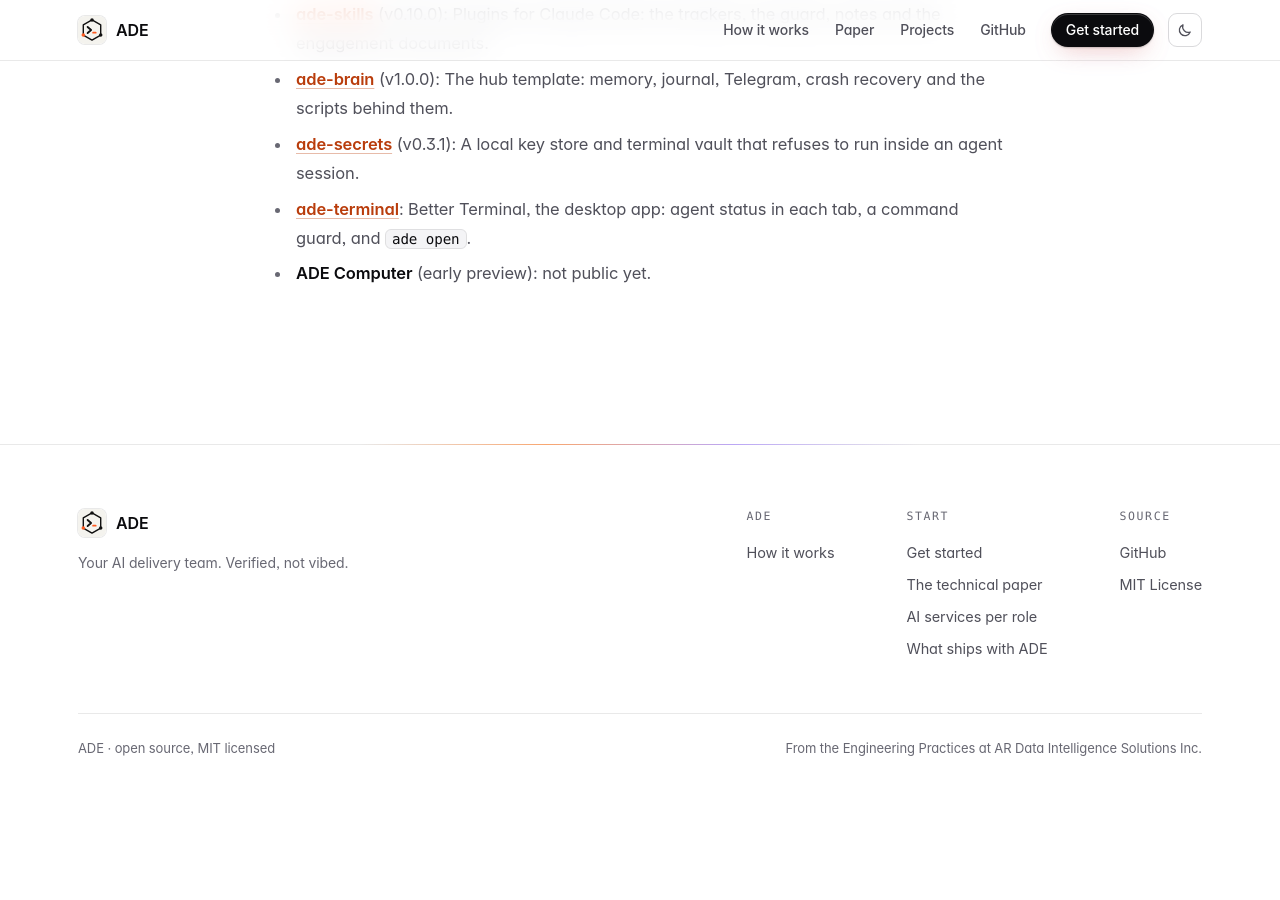
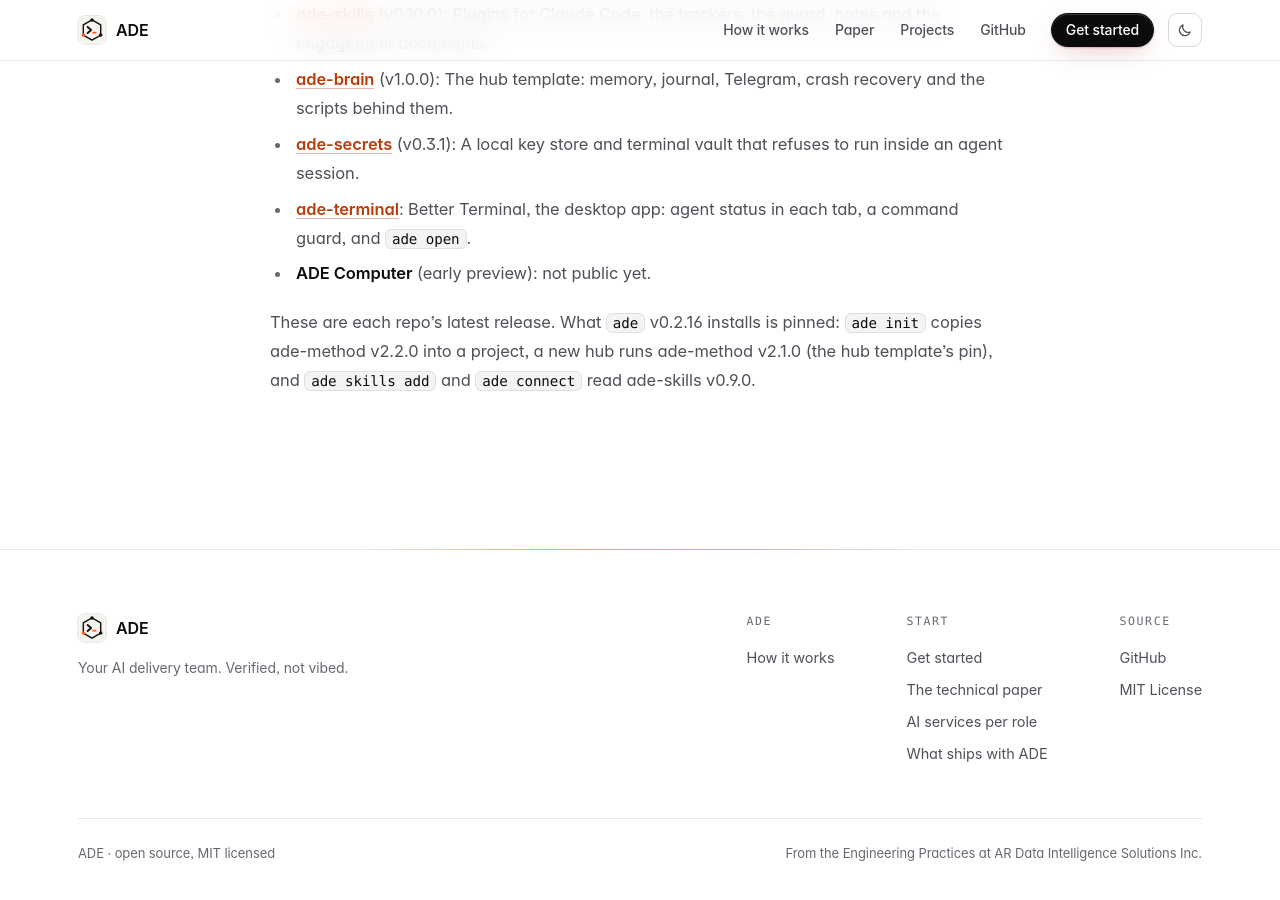
Before and after one commit to better-ade/ade-website, a Jekyll site: the page built from site/get-started.md, in a window 1280 px wide and 900 px high, scrolled down 3626 px. Built offline with Jekyll 4.4.1, drawn with Linux system fonts in a browser that asks for light colours; before the commit the page ends 4421 px from its top, so only the background shows below that.

Commit message:
docs(site): what ade v0.2.16 pins, and --owner in the bin/init example
Overview
Get started listed each repo's latest release, which a reader could take for what ade installs: ade v0.2.16
copies ade-method v2.2.0 into a project, a new hub runs ade-method v2.1.0, and ade skills add / ade connect read
ade-skills v0.9.0 (latest v0.10.0). The home page's bin/init example left out --owner, which bin/init asks for.
Owner request: "update all readme.md and the site if needed".

Implementation details
- site/_data/pins.yml: ade_method, hub_method and ade_skills, the pins of the released ade and the hub template.
- Get started, after "What ships with ADE": one paragraph saying those are latest releases and naming the pins.
- Home page, "Pick who it is": the bin/init example gains --owner "your name".
- tests/siteTruth.test.ts: pins.yml must equal ade-cli's ADE_METHOD_REF and ADE_SKILLS_REF defaults and ade-brain's
  method_pin, and the page must name them.

Verification
- scripts/fetch-installers.sh site && bundle exec jekyll build -s site -d _site --strict_front_matter; npm test:
  Test Files 19 passed (19), Tests 214 passed (214) (builder run, repos/ cloned from each repo's main).
- The gate for Done is the reviewer's run.

Definition of Done
- [x] the new claim is held by a truth test
- [ ] verification command passes, run by the reviewer
- [x] within the story (site pages and their test)
- [x] no new shared contract

Related
- docs refresh with ade-brain (README) and ade-cli (README)

```diff
--- /dev/null
+++ b/site/_data/pins.yml
@@ -0,0 +1,6 @@
+# The versions ade-cli's main installs (its ADE_METHOD_REF and ADE_SKILLS_REF defaults) and the ade-method tag
+# ade-brain's main pins for a new hub (method_pin in bin/lib.sh). Get started's "What ships with ADE" shows them;
+# tests/siteTruth.test.ts fails when one differs from the repo.
+ade_method: 2.2.0
+hub_method: 2.1.0
+ade_skills: 0.9.0
--- a/site/get-started.md
+++ b/site/get-started.md
@@ -114,3 +114,7 @@ ade ui
 
 {% for repo in site.data.repos %}{% if repo.job %}- **[{{ repo.name }}]({{ site.org_url }}/{{ repo.name }})**{% if repo.release %} (v{{ site.data.releases[repo.release] }}){% elsif repo.state %} ({{ repo.state }}){% endif %}: {{ repo.job }}
 {% endif %}{% endfor %}- **ADE Computer** (early preview): not public yet.
+
+These are each repo's latest release. What `ade` v{{ site.data.releases.ade_cli }} installs is pinned: `ade init` copies
+ade-method v{{ site.data.pins.ade_method }} into a project, a new hub runs ade-method v{{ site.data.pins.hub_method }}
+(the hub template's pin), and `ade skills add` and `ade connect` read ade-skills v{{ site.data.pins.ade_skills }}.
--- a/site/index.html
+++ b/site/index.html
@@ -59,7 +59,7 @@ description: Your AI delivery team, in a computer you control. A separate Ubuntu
     <div class="orx-cards orx-cards--five">
       <article class="orx-card" data-persona="pick">
         <span class="feat-eyebrow">1. Pick who it is.</span>
-        <p>One of 13 personas (staff engineer, DevOps/SRE, data engineer, security engineer, fractional CTO &hellip;) or your own. <code>bin/init --persona devops-sre --client "a fintech client"</code> makes a private hub: one persona, one client, with its habits, work folders and suggested model.</p>
+        <p>One of 13 personas (staff engineer, DevOps/SRE, data engineer, security engineer, fractional CTO &hellip;) or your own. <code>bin/init --persona devops-sre --client "a fintech client" --owner "your name"</code> makes a private hub: one persona, one client, with its habits, work folders and suggested model.</p>
       </article>
       <article class="orx-card" data-persona="work">
         <span class="feat-eyebrow">2. Give it the work.</span>
```
Also changed, not shown: tests/siteTruth.test.ts (+15 -0 lines).
